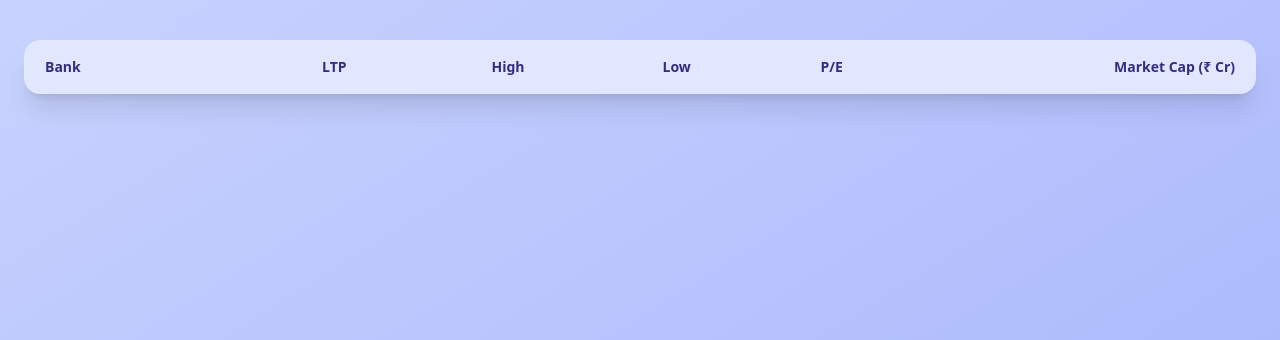
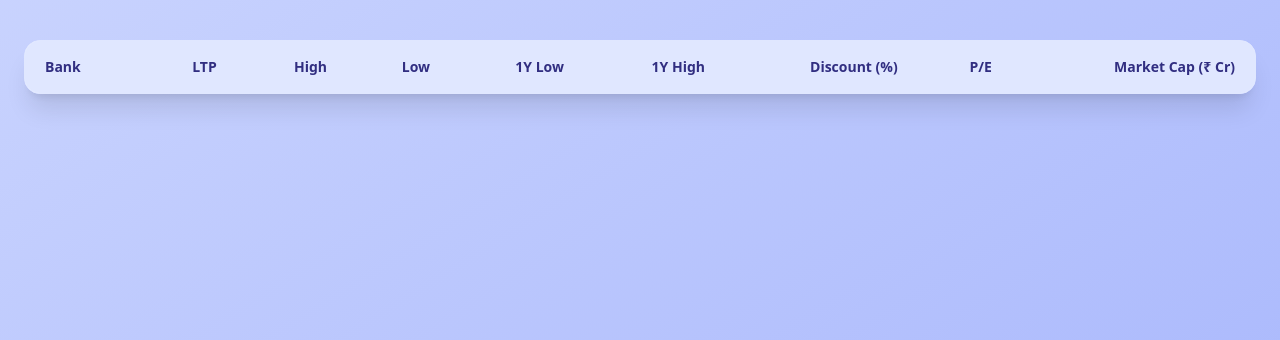
Before and after one commit to prithvikharade05/stock, a Django app: template portfolio_project/portfolio/templates/portfolio/bank_sector.html in a window 1280 px wide. Shown: the part 113-453 px from the top of the page. Run offline with Django 5.2, Linux system fonts and the light colour scheme; the template is opened without the code that fills it, so the values that code supplies are empty; some libraries are stand-ins or nearby versions.

Commit message:
Add 1Y low/high and discount to bank sector table

```diff
--- a/portfolio_project/portfolio/templates/portfolio/bank_sector.html
+++ b/portfolio_project/portfolio/templates/portfolio/bank_sector.html
@@ -23,6 +23,9 @@
                     <th class="text-right px-5 py-4">LTP</th>
                     <th class="text-right px-5 py-4">High</th>
                     <th class="text-right px-5 py-4">Low</th>
+                    <th class="text-right px-5 py-4">1Y Low</th>
+                    <th class="text-right px-5 py-4">1Y High</th>
+                    <th class="text-right px-5 py-4">Discount (%)</th>
                     <th class="text-right px-5 py-4">P/E</th>
                     <th class="text-right px-5 py-4">Market Cap (₹ Cr)</th>
                 </tr>
@@ -37,11 +40,14 @@
                             {{ bank.name }}
                         </a>
                     </td>
-                    <td class="px-5 py-4 text-right">{{ bank.ltp|default:"—" }}</td>
-                    <td class="px-5 py-4 text-right">{{ bank.high|default:"—" }}</td>
-                    <td class="px-5 py-4 text-right">{{ bank.low|default:"—" }}</td>
-                    <td class="px-5 py-4 text-right">{{ bank.pe|default:"—" }}</td>
-                    <td class="px-5 py-4 text-right">{{ bank.market_cap|default:"—" }}</td>
+                    <td class="px-5 py-4 text-right">{% if bank.ltp %}{{ bank.ltp|floatformat:2 }}{% else %}—{% endif %}</td>
+                    <td class="px-5 py-4 text-right">{% if bank.high %}{{ bank.high|floatformat:2 }}{% else %}—{% endif %}</td>
+                    <td class="px-5 py-4 text-right">{% if bank.low %}{{ bank.low|floatformat:2 }}{% else %}—{% endif %}</td>
+                    <td class="px-5 py-4 text-right">{% if bank.year_low %}{{ bank.year_low|floatformat:2 }}{% else %}—{% endif %}</td>
+                    <td class="px-5 py-4 text-right">{% if bank.year_high %}{{ bank.year_high|floatformat:2 }}{% else %}—{% endif %}</td>
+                    <td class="px-5 py-4 text-right">{% if bank.discount_pct is not none %}{{ bank.discount_pct|floatformat:2 }}%{% else %}—{% endif %}</td>
+                    <td class="px-5 py-4 text-right">{% if bank.pe %}{{ bank.pe|floatformat:2 }}{% else %}—{% endif %}</td>
+                    <td class="px-5 py-4 text-right">{% if bank.market_cap %}{{ bank.market_cap|floatformat:2 }}{% else %}—{% endif %}</td>
                 </tr>
                 {% endfor %}
             </tbody>
```
Also changed, not shown: portfolio_project/portfolio/views.py (+39 -3 lines).
